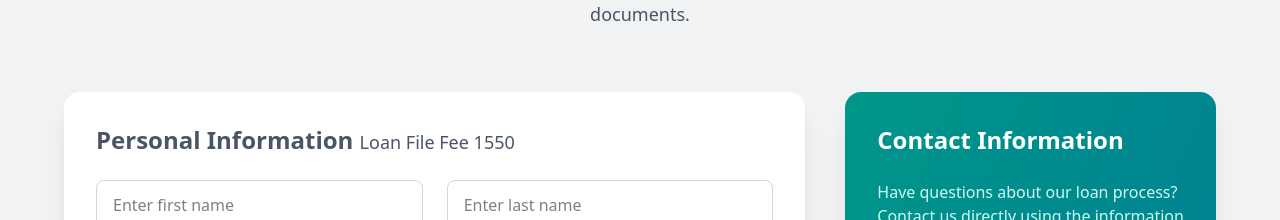
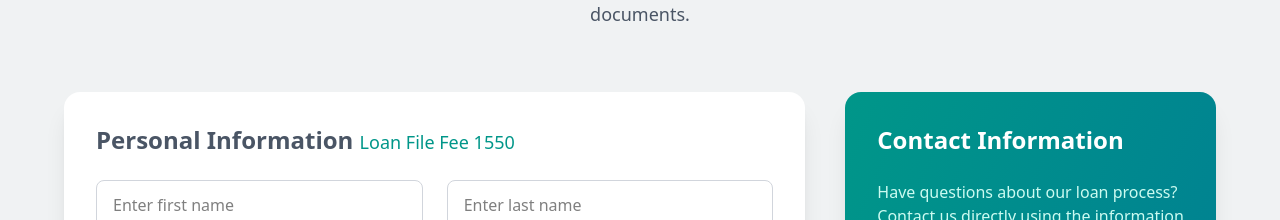
Before and after one commit to Muneeb10/front_end, a React (Vite) app: page / in a window 1280 px wide. Shown: the part 1120-1340 px from the top of the page. Built offline with nearby package versions, Linux system fonts and the light colour scheme.

Commit message:
Update Form.jsx

```diff
--- a/src/Components/Form.jsx
+++ b/src/Components/Form.jsx
@@ -182,7 +182,7 @@ const Form = () => {
         <div className="flex flex-col lg:flex-row gap-10">
           <div className="lg:w-2/3">
             <div className="bg-white rounded-2xl shadow-xl p-6 sm:p-8">
-              <h2 className="text-2xl font-bold text-gray-600 mb-6">Personal Information <span className="text-lg font-medium text-lean-500 mb-4">Loan File Fee 1550</span></h2>
+              <h2 className="text-2xl font-bold text-gray-600 mb-6">Personal Information <span className="text-lg font-medium text-teal-600 mb-4">Loan File Fee 1550</span></h2>
               <form onSubmit={handleSubmit} className="space-y-6">
                 <div className="grid grid-cols-1 sm:grid-cols-2 gap-6">
                   {/* First Name */}
```
